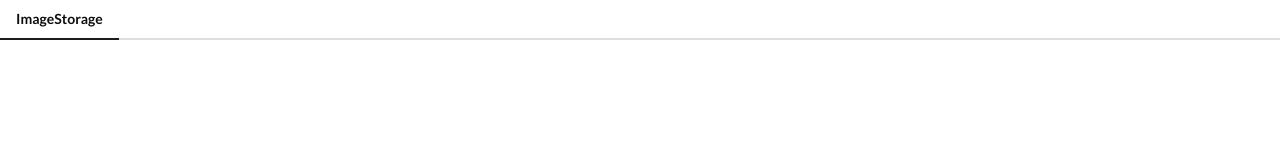
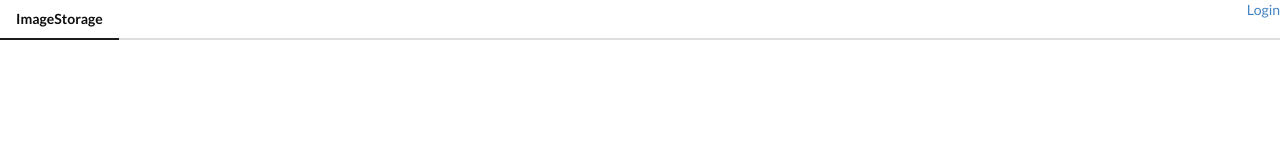
Before and after one commit to faraz891/vue-course, a Vue app in the folder images-project/: page / in a window 1280 px wide. Shown: the top 160 px of the page. Built offline with nearby package versions, Linux system fonts and the light colour scheme.

Commit message:
initialized oauth2 flow by calling our login action from the Header component on a click event

```diff
--- a/images-project/src/api/imgur.js
+++ b/images-project/src/api/imgur.js
@@ -1,14 +1,14 @@
 import qs from 'qs';
 
 const CLIENT_ID = process.env.VUE_APP_IMGUR;
-const ROOT_URL = process.env.VUE_APP_IMGUR_ROOT_URL;
-
+const ROOT_URL = "https://api.imgur.com"
 
 export default{
     login: () => {
+        //https://api.imgur.com/oauth2/authorize?client_id=YOUR_CLIENT_ID&response_type=REQUESTED_RESPONSE_TYPE&state=APPLICATION_STATE
         const queryString = {
             client_id: CLIENT_ID,
-            response: 'token',
+            response_type: 'token',
         };
         window.location = `${ROOT_URL}/oauth2/authorize?${qs.stringify(queryString)}`
     }
--- a/images-project/src/components/Header.vue
+++ b/images-project/src/components/Header.vue
@@ -3,12 +3,25 @@
         <a href="/" class="active item">
             ImageStorage
         </a>
+        <div class="right menu">
+            <a
+                href="#"
+                class="ui itme"
+                @click="login"
+            >Login</a>
+        </div>
     </div>
 </template>
 
 <script>
+import { mapActions } from 'vuex';
+
+
 export default {
-    name: 'Header'
+    name: 'Header',
+    methods: {
+        ...mapActions(['login']),
+    }
 }
 </script>
 
```
Also changed, not shown: images-project/src/store/modules/auth.js (+8 -0 lines), 1 other file (tests, documents, lock files or other folders).
